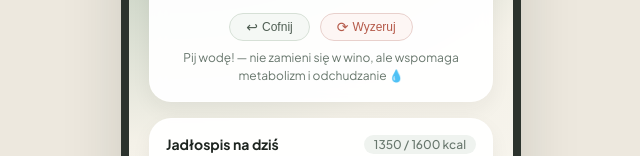
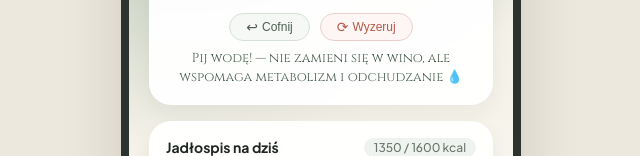
Before and after one commit to renata89/kuchenny-plan, a website: page index.html in a window 1280 px wide. Both pictures are taken after a click on the button "Renata". Shown: the part 531-687 px from the top of the page, without its empty margins (319-959 px from the left). Drawn offline with Linux system fonts and the light colour scheme.

Commit message:
Water motivation: Cinzel font + większy rozmiar

```diff
--- a/styles.css
+++ b/styles.css
@@ -306,9 +306,11 @@ body {
 .water-motivation {
   text-align: center;
   margin: 8px 0 0;
-  font-size: 12px;
-  color: #68776D;
+  font-size: 13px;
+  color: #4A5F50;
   line-height: 1.5;
+  font-family: 'Cinzel', serif;
+  font-weight: 500;
 }
 
 /* Meal cards */
```
